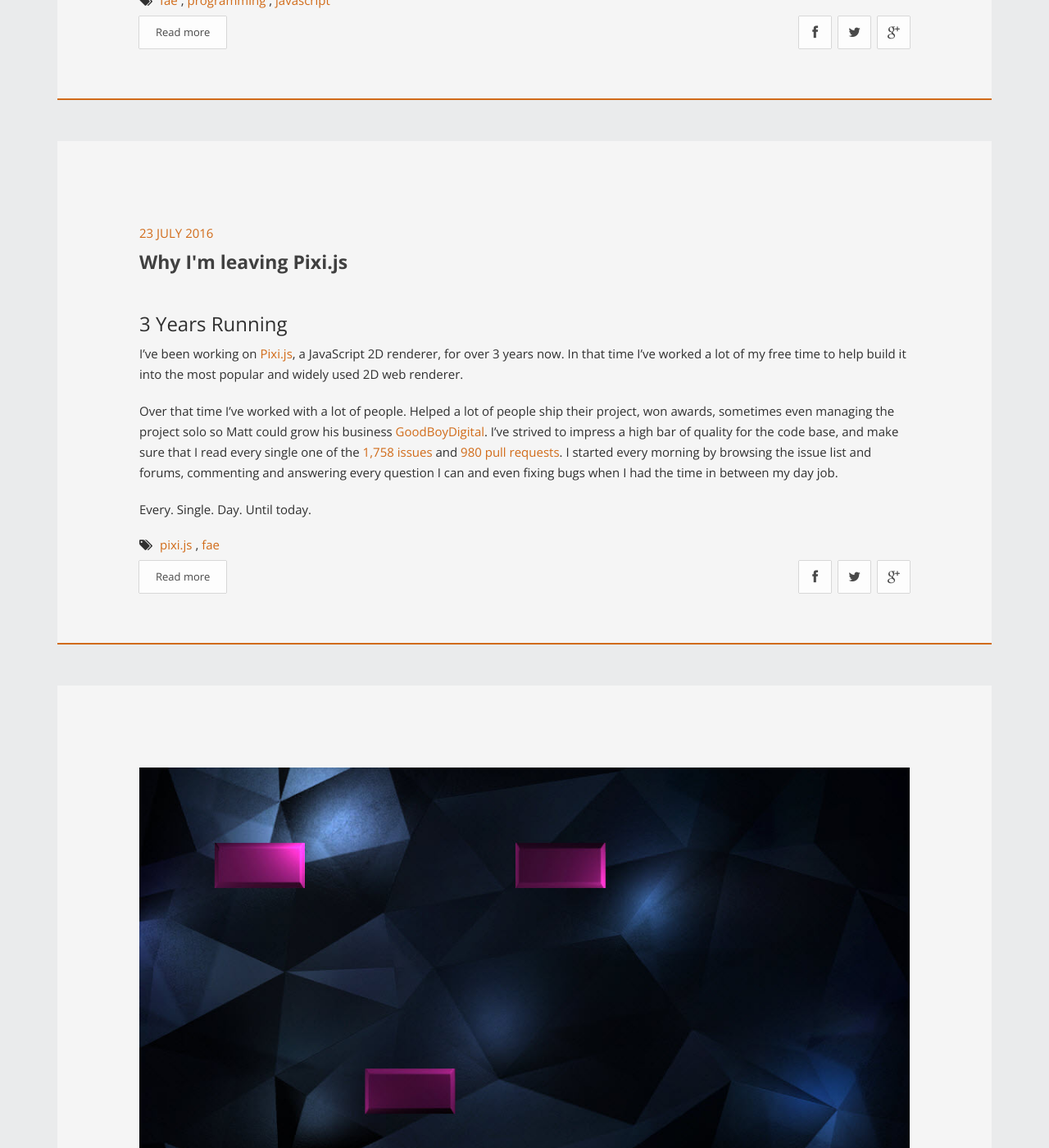
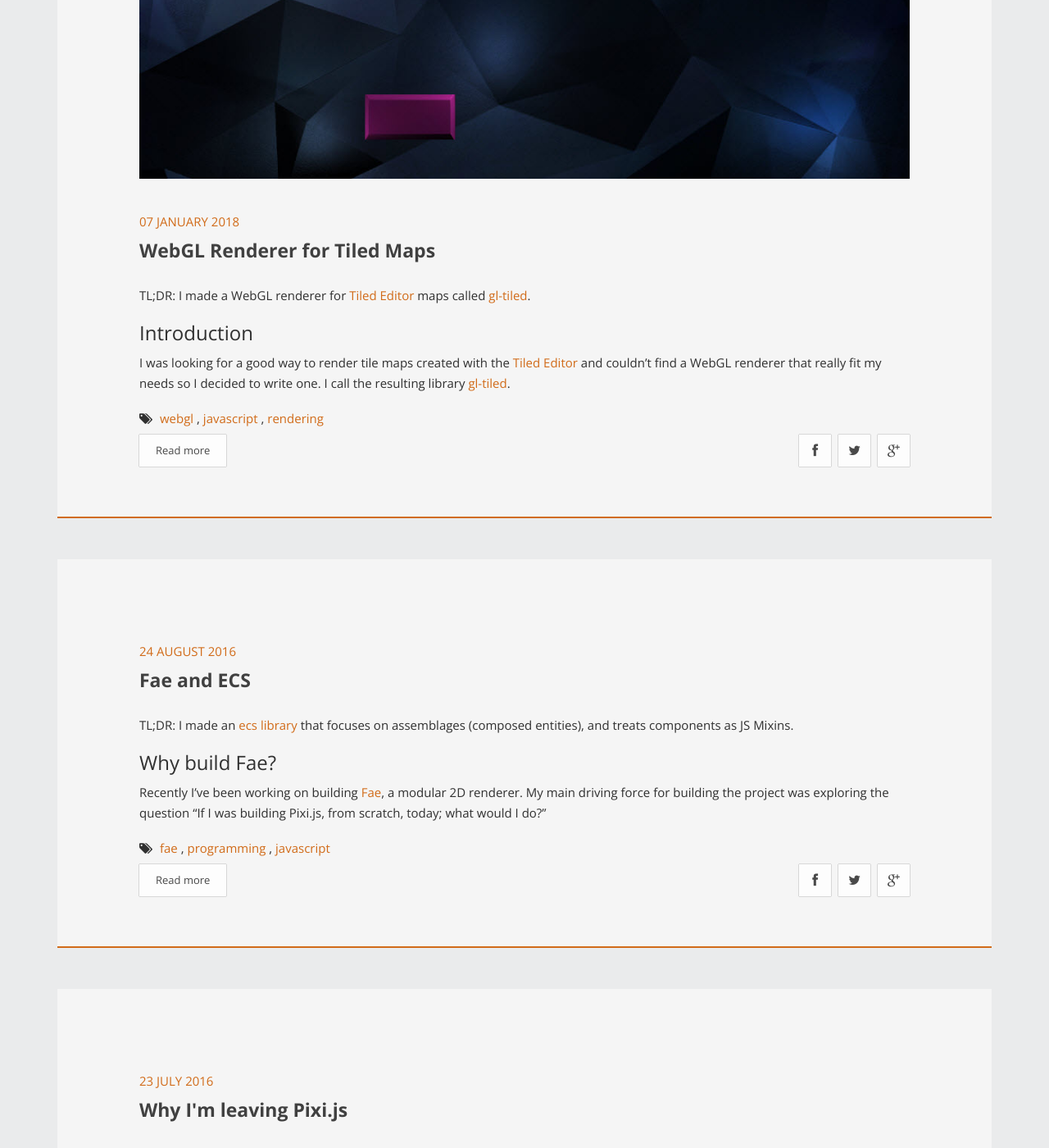
Before and after one commit to englercj/englercj.github.io, a Jekyll site: the page built from index.html, in a window 1280 px wide and 1400 px high, scrolled down 613 px. Shown: the whole window at 82% size. Built offline with Jekyll 4.4.1, drawn with Linux system fonts in a browser that asks for light colours; the list of posts is cut into pages by our own code; some of the changed text lies outside the part shown.

Commit message:
fix post date

```diff
--- a/_layouts/post_iframe.html
+++ b/_layouts/post_iframe.html
@@ -2,4 +2,4 @@
 layout: post
 ---
 
-<iframe src="{{page.iframe_url}}" />
+<iframe src="{{page.iframe_url}}"></iframe>
--- a/_posts/2018-01-06-gl-tiled.md
+++ b/_posts/2018-01-07-gl-tiled.md
@@ -1,7 +1,7 @@
 ---
 layout: post_iframe
 title:  WebGL Renderer for Tiled Maps
-date:   2016-01-03 12:00:00
+date:   2018-01-07 12:00:00
 
 iframe_url: https://englercj.github.io/gl-tiled/_demo/basic/?map=maps%2Flttp%2Flightworld%2Flightworld.json
 image_file: blog/pixi-lights.jpg
```
